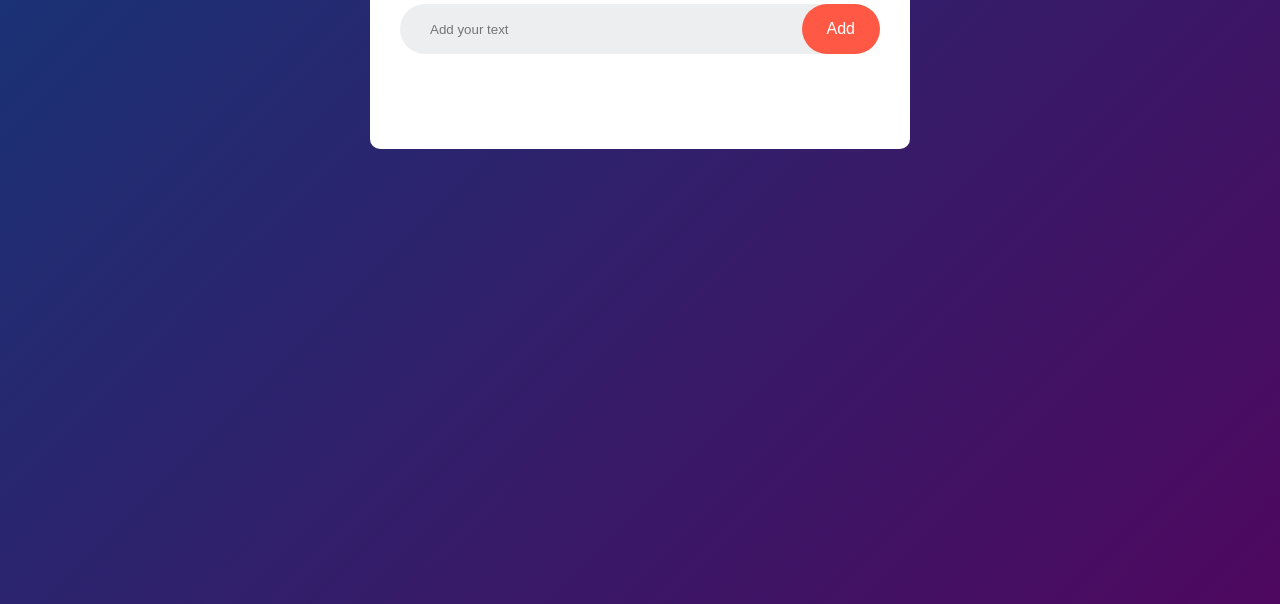
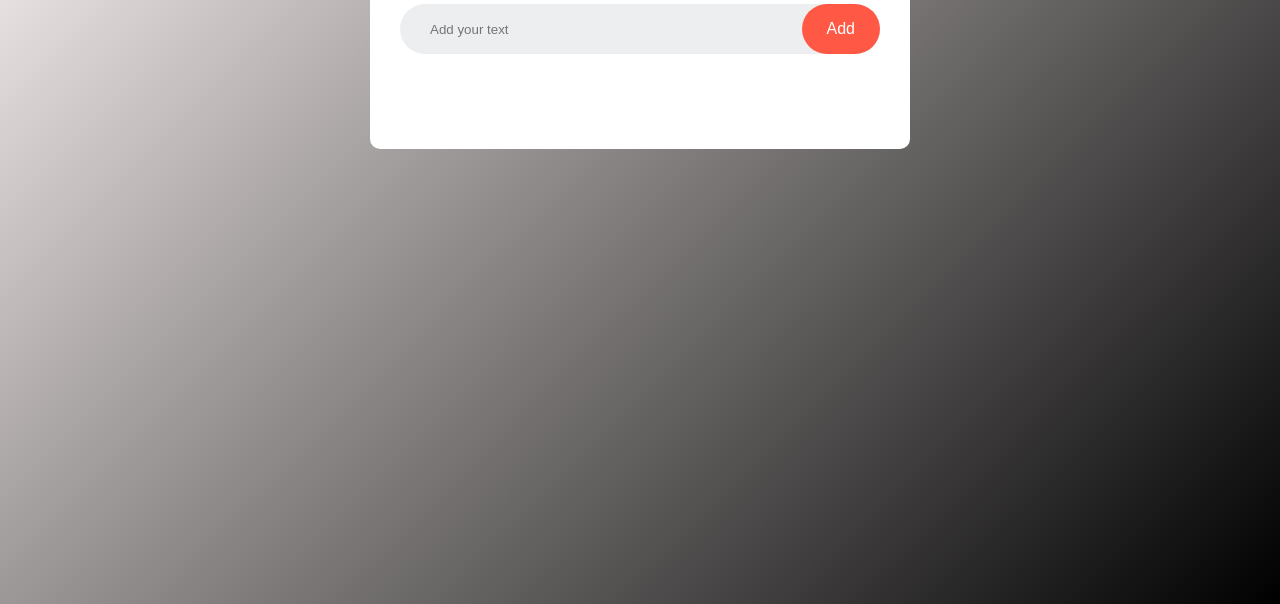
Before and after one commit to akshatshah811/To-do, a plain HTML site: page index.html in a window 1280 px wide. Shown: the part 196-800 px from the top of the page. Drawn offline with Linux system fonts and the light colour scheme.

Commit message:
color change

```diff
--- a/css/styles.css
+++ b/css/styles.css
@@ -8,7 +8,7 @@
 .container{
     width: 100%;
     min-height: 100vh;
-    background: linear-gradient(135deg,#153677,#4e085f);
+    background: linear-gradient(135deg,#fff7f7,#000000);
     padding: 10px;
 }
 
```
